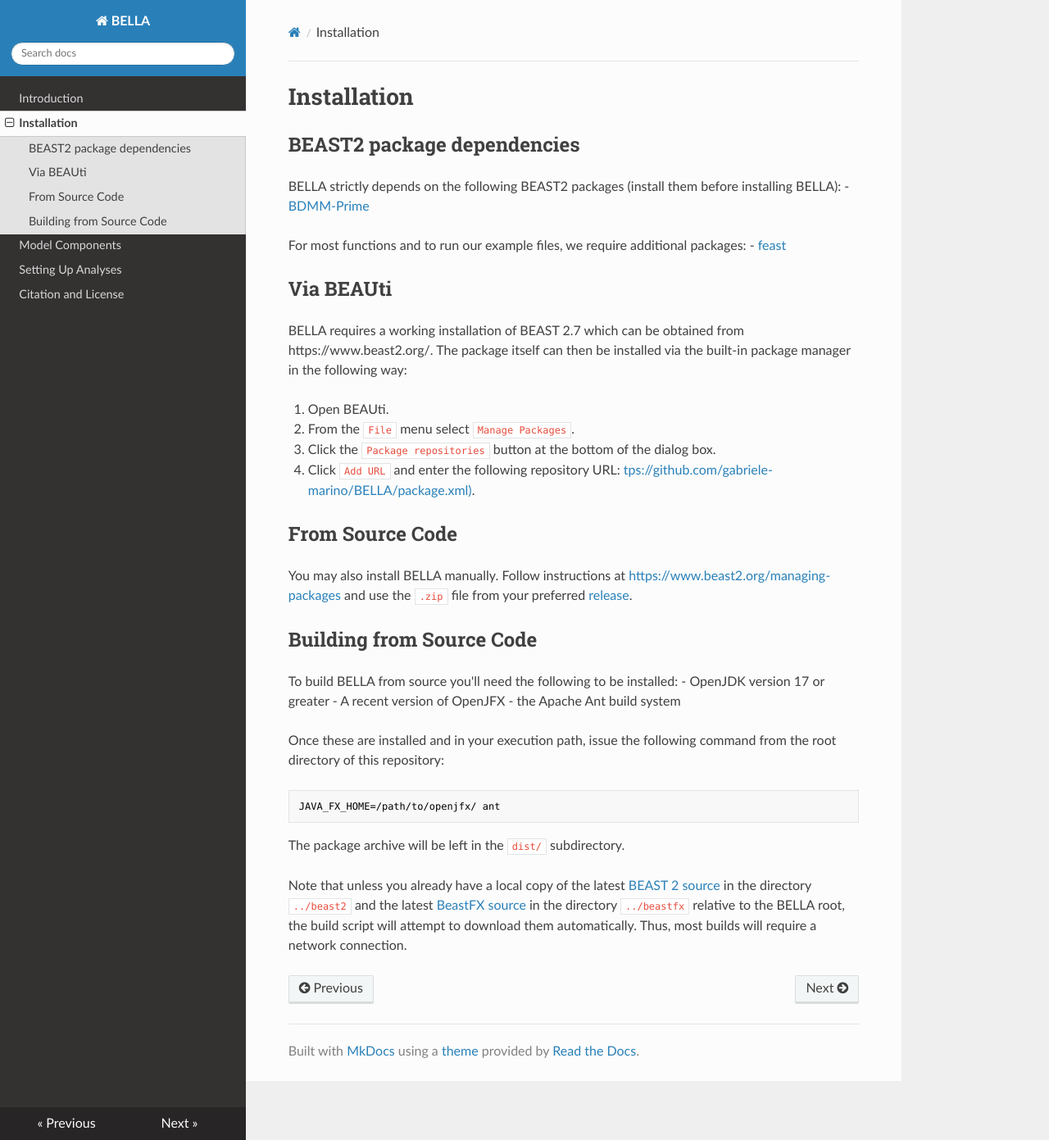
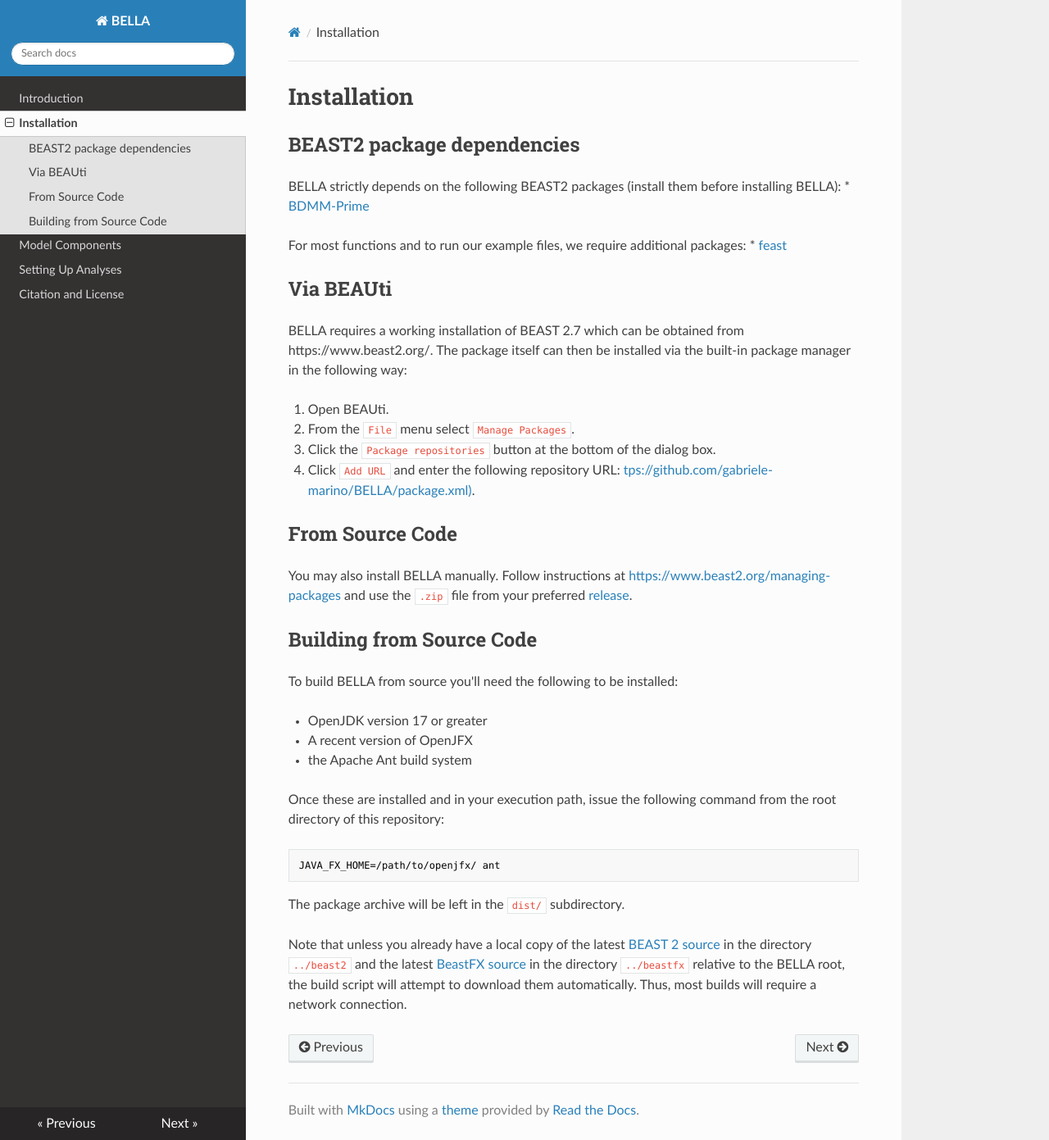
Before and after one commit to gabriele-marino/BELLA, an MkDocs documentation site: the page built from docs/installation.md, in a window 1280 px wide and 1391 px high. Shown: the whole window at 82% size. Built offline with MkDocs 1.6.1, drawn with Linux system fonts in a browser that asks for light colours; nearby versions of some CDN libraries.

Commit message:
initial docs

```diff
--- a/docs/installation.md
+++ b/docs/installation.md
@@ -3,10 +3,10 @@
 ## BEAST2 package dependencies
 
 BELLA strictly depends on the following BEAST2 packages (install them before installing BELLA):
-  - [BDMM-Prime](https://github.com/tgvaughan/BDMM-Prime)
+    * [BDMM-Prime](https://github.com/tgvaughan/BDMM-Prime)
 
 For most functions and to run our example files, we require additional packages:
-  - [feast](https://github.com/tgvaughan/BDMM-Prime/feast)
+    * [feast](https://github.com/tgvaughan/BDMM-Prime/feast)
 
 ## Via BEAUti
 
@@ -26,9 +26,10 @@
 ## Building from Source Code
 
 To build BELLA from source you'll need the following to be installed:
-- OpenJDK version 17 or greater
-- A recent version of OpenJFX
-- the Apache Ant build system
+
+* OpenJDK version 17 or greater
+* A recent version of OpenJFX
+* the Apache Ant build system
 
 Once these are installed and in your execution path, issue the following
 command from the root directory of this repository:
```
